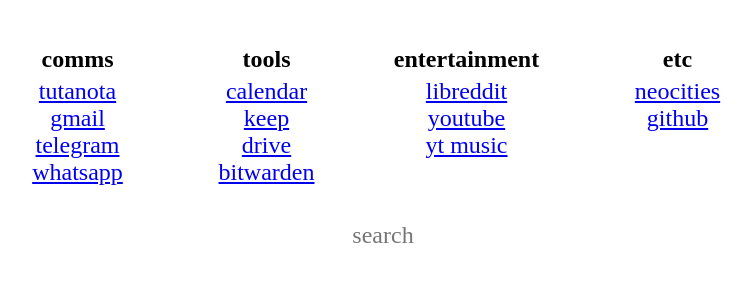
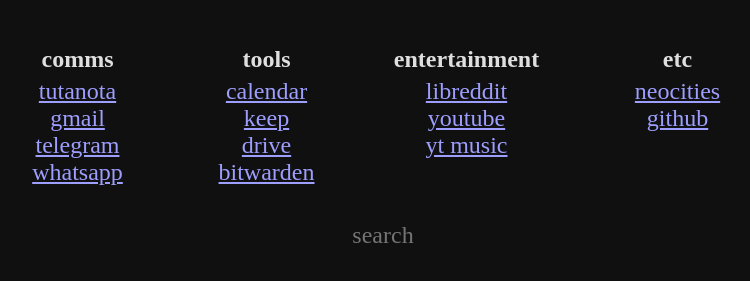
Before and after one commit to refeik/startpage, a plain HTML site: page index.html in a window 1280 px wide. Shown: the part 329-610 px from the top of the page, without its empty margins (257-1007 px from the left). Drawn offline with Linux system fonts and the dark colour scheme.

Commit message:
Added prefers-color-scheme: dark

```diff
--- a/style.css
+++ b/style.css
@@ -25,6 +25,19 @@
 	border: none;
   width: 40%;
   color: inherit;
+}
+
+@media (prefers-color-scheme: dark) {
+  body {
+    color: #dfdfdf;
+    background: #101010;
+  }
+  a[href] {
+    color: #9e9eff;
+  }
+  a[href]:hover {
+    color: #bebedf;
+  }
 }
 
 @media (max-width: 800px) {
```
